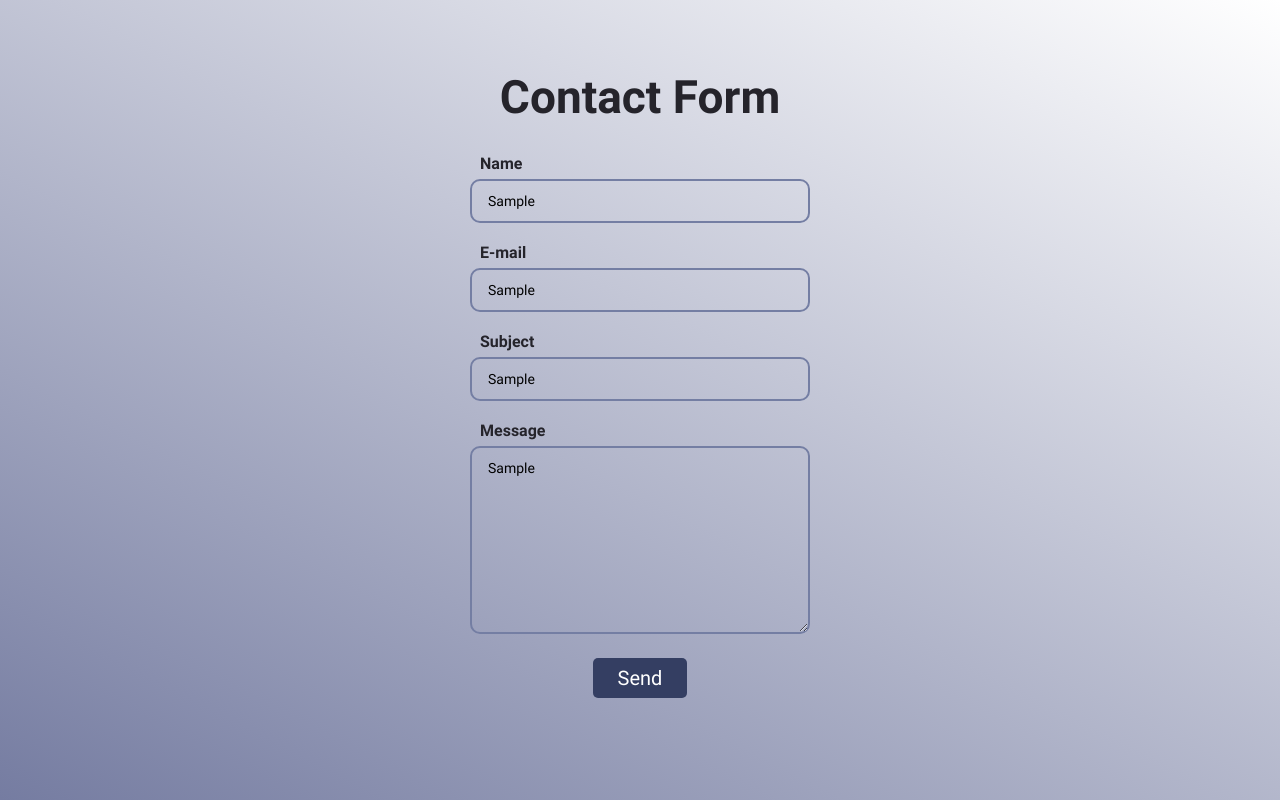
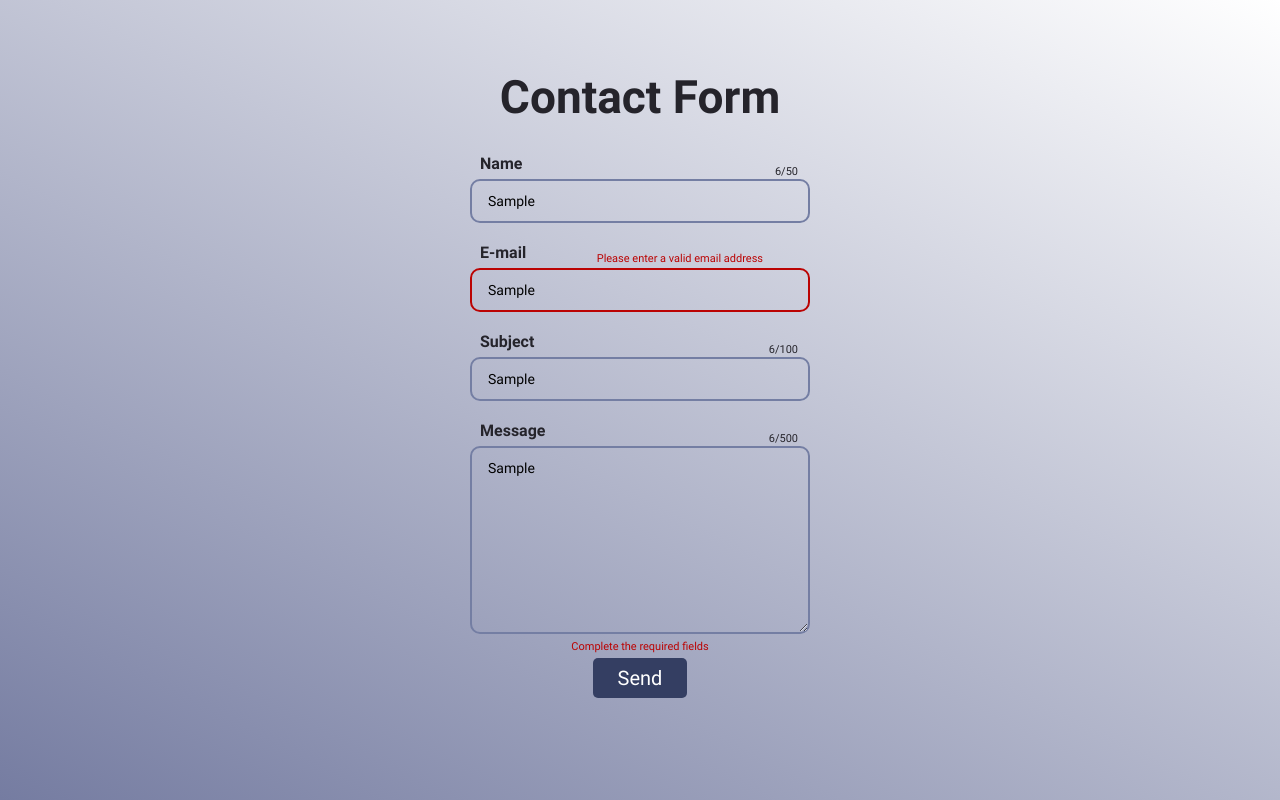
Before and after one commit to karolina-suchomska/contact-form, a Vue app: page / in a window 1280 px wide. Both pictures are taken after typing "Sample", "Sample", "Sample", "Sample" into the empty fields and a click on the button "Send". Built offline with nearby package versions, Linux system fonts and the light colour scheme.

Commit message:
working on validation

```diff
--- a/src/assets/main.scss
+++ b/src/assets/main.scss
@@ -50,8 +50,37 @@ textarea {
     margin: 0 auto;
 
     .form-box {
+      position: relative;
       width: 340px;
       margin: 10px auto 20px;
+
+      .character-counter {
+        position: absolute;
+        top: 11px;
+        right: 12px;
+        font-size: 11px;
+
+        &.max-character {
+          color: #bb0303;
+        }
+      }
+
+      .error-message {
+        position: absolute;
+        top: 9px;
+        right: 47px;
+        margin: 0 auto;
+        font-size: 11px;
+        color: #bb0303;
+      }
+
+      &.button {
+        .error-message {
+        top: -18px;
+        left: 0;
+        right: 0;
+        }
+      }
 
       .form-title-input {
         display: block;
@@ -65,10 +94,14 @@ textarea {
         width: 100%;
         padding: 12px 16px;
         border-radius: 10px;
-        border: solid 2px #747ea3;
+        border: 2px solid #747ea3;
         background-color: transparent;
         font-size: 14px;
         outline: 0;
+
+        &.form-input-error {
+          border: 2px solid #bb0303;
+        }
       }
     }
 
--- a/src/views/ContactForm.vue
+++ b/src/views/ContactForm.vue
@@ -10,10 +10,14 @@ export default {
         message: ''
       },
       errors: {
+        name: false,
+        email: false,
+        subject: false,
+        message: false
+      },
+      errorsText: {
         name: '',
-        email: '',
-        subject: '',
-        message: ''
+        email: ''
       },
       errorAllFormFields: false
     }
@@ -22,68 +26,131 @@ export default {
     sendMessage () {
       this.validation();
     },
-    validation () {
-      const form = this.form;
-      const errors = this.errors;
-
+    clearValidation () {
       this.errorAllFormFields = false;
 
-      Object.entries(form).forEach(
+      Object.entries(this.form).forEach(
         ([key, value]) => {
-          this.errorAllFormFields = value === '';
+          this.errors[key] = false;
         }
       );
+    },
+    async validation () {
+      this.clearValidation();
 
-    }
+      this.validationOfName();
+      this.validationOfEmail();
+
+      this.errors.message = this.form.message === '';
+
+      Object.entries(this.errors).forEach(
+        ([key, value]) => {
+          if (value) {
+            this.errorAllFormFields = true;
+          }
+        }
+      );
+    },
+    validationOfName () {
+      if (this.form.name === '') {
+        this.errors.name = true;
+      } else if (this.form.name.length < 5) {
+        this.errors.name = true;
+        this.errorsText.name = 'Name must be at least 5 characters long';
+      } else {
+        this.errors.name = false;
+        this.errorsText.name = '';
+      }
+    },
+    validationOfEmail () {
+      if (this.form.email === '') {
+        this.errors.email = true;
+      } else if (!/^\w+([\.-]?\w+)*@\w+([\.-]?\w+)*(\.\w{2,3})+$/.test(this.form.email)) {
+        this.errors.email = true;
+        this.errorsText.email = 'Please enter a valid email address';
+      } else {
+        this.errors.email = false;
+        this.errorsText.email = '';
+      }
+    },
   }
 };
 </script>
 
 <template>
     <div class="contact-form-container">
-      <form @keyup.enter="sendMessage">
+      <form>
         <div class="form-box">
-          <p v-show="errors.name">{{ errors.name }}</p>
+          <p v-show="errorsText.name" class="error-message">{{ errorsText.name }}</p>
+          <span
+            class="character-counter"
+            :class="{ 'max-character': form.name.length === 50 }"
+          >
+            {{ form.name.length }}/50
+          </span>
           <label class="form-title-input">Name</label>
           <input
             class="form-input"
+            :class="{ 'form-input-error': errors.name }"
             type="text"
             maxlength="50"
             v-model="form.name"
+            @keyup.enter="sendMessage"
+            @change="validationOfName"
           >
         </div>
         <div class="form-box">
-          <p v-show="errors.email">{{ errors.email }}</p>
+          <p v-show="errorsText.email" class="error-message">{{ errorsText.email }}</p>
           <label class="form-title-input">E-mail</label>
           <input
             class="form-input"
+            :class="{ 'form-input-error': errors.email }"
             type="text"
             v-model="form.email"
+            @keyup.enter="sendMessage"
+            @change="validationOfEmail"
           >
         </div>
         <div class="form-box">
-          <p v-show="errors.subject">{{ errors.subject }}</p>
+          <span
+            class="character-counter"
+            :class="{ 'max-character': form.subject.length === 100 }"
+          >
+            {{ form.subject.length }}/100
+          </span>
           <label class="form-title-input">Subject</label>
           <input
             class="form-input"
             type="text"
+            maxlength="100"
             v-model="form.subject"
+            @keyup.enter="sendMessage"
           >
         </div>
         <div class="form-box">
-          <p v-show="errors.nessage">{{ errors.message }}</p>
+          <span
+            class="character-counter"
+            :class="{ 'max-character': form.message.length === 500 }"
+          >
+            {{ form.message.length }}/500
+          </span>
           <label class="form-title-input">Message</label>
           <textarea
             class="form-input"
+            :class="{ 'form-input-error': errors.message }"
             name="form-message"
             id="formMessage"
             cols="30"
             rows="10"
+            maxlength="500"
             v-model="form.message"
+            @change="errors.message = form.message === ''"
            />
         </div>
-        <p v-show="errorAllFormFields">Complete all form fields</p>
-        <button type="button" @click="sendMessage">Send</button>
+        <div class="form-box button">
+          <p v-show="errorAllFormFields" class="error-message">Complete the required fields</p>
+          <button type="button" @click="sendMessage">Send</button>
+        </div>
       </form>
     </div>
 </template>
```
